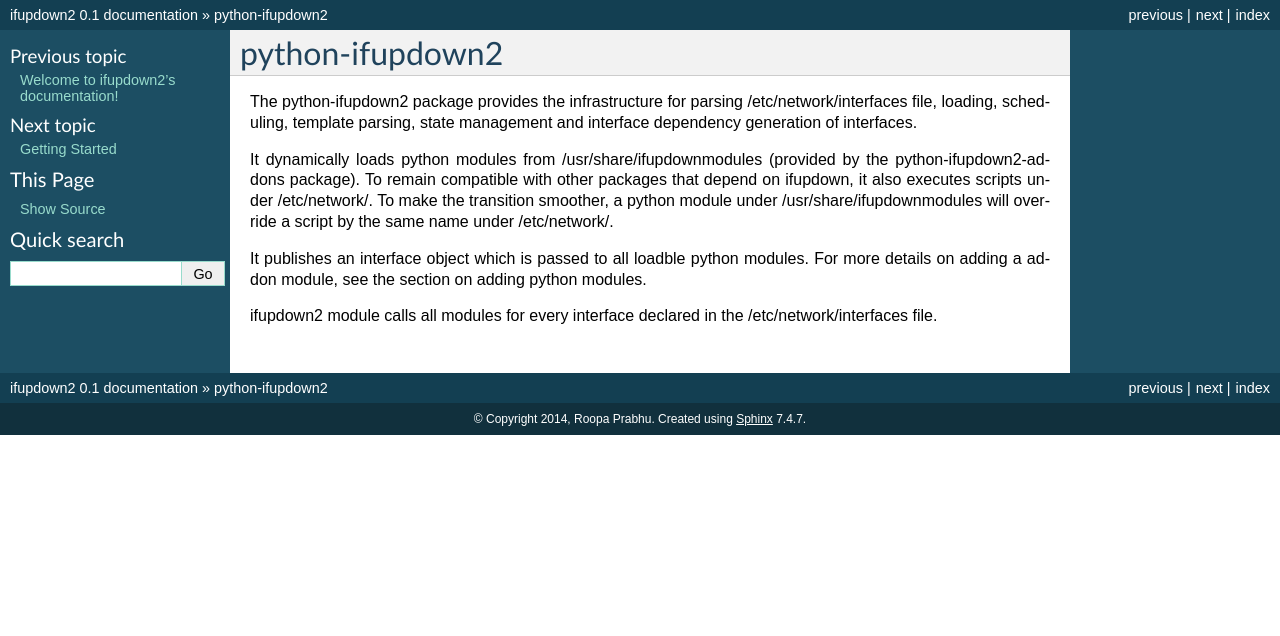
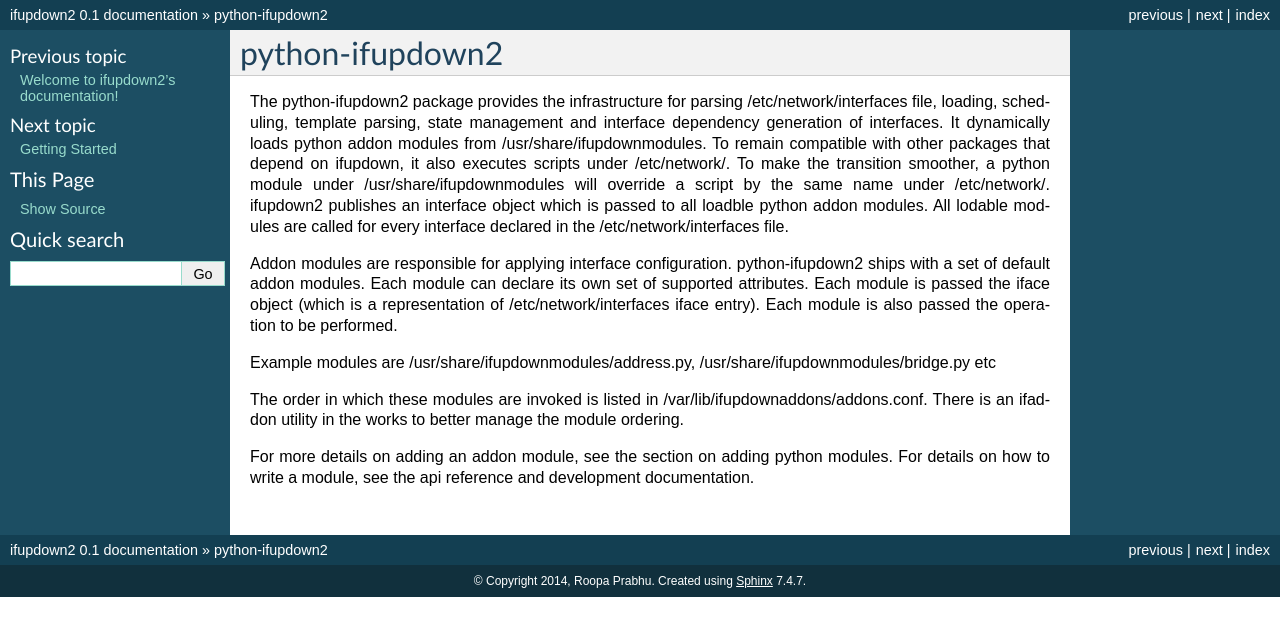
Before and after one commit to CumulusNetworks/ifupdown2, a Sphinx documentation site: the page built from docs/source/intro.rst, in a window 1280 px wide. Shown: the top 636 px of the page. Built offline with Sphinx 7.4.7, drawn with Linux system fonts in a browser that asks for light colours.

Commit message:
merge docs.addons content into docs directory
Ticket:
Reviewed By:
Testing Done:

```diff
--- a/docs/source/conf.py
+++ b/docs/source/conf.py
@@ -17,6 +17,10 @@ import sys, os
 # add these directories to sys.path here. If the directory is relative to the
 # documentation root, use os.path.abspath to make it absolute, like shown here.
 sys.path.insert(0, os.path.abspath('../../ifupdown'))
+sys.path.append(os.path.abspath('../../addons'))
+sys.path.append(os.path.abspath('../../'))
+sys.path.append(os.path.abspath('../../ifupdownaddons'))
+sys.path.append(os.path.abspath('../../../ifupdown2'))
 
 # -- General configuration -----------------------------------------------------
 
--- a/docs/source/intro.rst
+++ b/docs/source/intro.rst
@@ -4,17 +4,27 @@ python-ifupdown2
 The python-ifupdown2 package provides the infrastructure for
 parsing /etc/network/interfaces file, loading, scheduling, template parsing,
 state management and interface dependency generation of interfaces.
+It dynamically loads python addon modules from /usr/share/ifupdownmodules.
+To remain compatible with other packages that depend on ifupdown, it also
+executes scripts under /etc/network/. To make the transition smoother, a
+python module under /usr/share/ifupdownmodules will override a script by
+the same name under /etc/network/. ifupdown2 publishes an interface object which
+is passed to all loadble python addon modules. All lodable modules are
+called for every interface declared in the /etc/network/interfaces file.
 
-It dynamically loads python modules from /usr/share/ifupdownmodules (provided
-by the python-ifupdown2-addons package). To remain compatible with other
-packages that depend on ifupdown, it also executes scripts under /etc/network/.
-To make the transition smoother, a python module under
-/usr/share/ifupdownmodules will override a script by the same name under
-/etc/network/.
+Addon modules are responsible for applying interface configuration.
+python-ifupdown2 ships with a set of default addon modules. Each module can
+declare its own set of supported attributes. Each module is passed the iface
+object (which is a representation of /etc/network/interfaces
+iface entry). Each module is also passed the operation to be performed.
 
-It publishes an interface object which is passed to all loadble python
-modules. For more details on adding a addon module, see the section on
-adding python modules.
+Example modules are /usr/share/ifupdownmodules/address.py,
+/usr/share/ifupdownmodules/bridge.py etc
 
-ifupdown2 module calls all modules for every interface declared in the
-/etc/network/interfaces file.
+The order in which these modules are invoked is listed in
+/var/lib/ifupdownaddons/addons.conf. There is an ifaddon utility in the works
+to better manage the module ordering.
+
+For more details on adding an addon module, see the section on adding python
+modules. For details on how to write a module, see the api reference and
+development documentation.
```
Also changed, not shown: docs.addons/source/conf.py (deleted, +0 -247 lines), docs.addons/source/developmentcorner.rst (deleted, +0 -58 lines), docs.addons/source/gettingstarted.rst (deleted, +0 -25 lines), docs.addons/source/index.rst (deleted, +0 -24 lines), docs.addons/source/intro.rst (deleted, +0 -21 lines), docs/source/developmentcorner.rst (+57 -6 lines), docs/source/gettingstarted.rst (+5 -5 lines), docs/source/addonsapiref.rst (renamed from docs.addons/source/addonsapiref.rst), docs/source/addonshelperapiref.rst (renamed from docs.addons/source/addonshelperapiref.rst), 1 other file.
